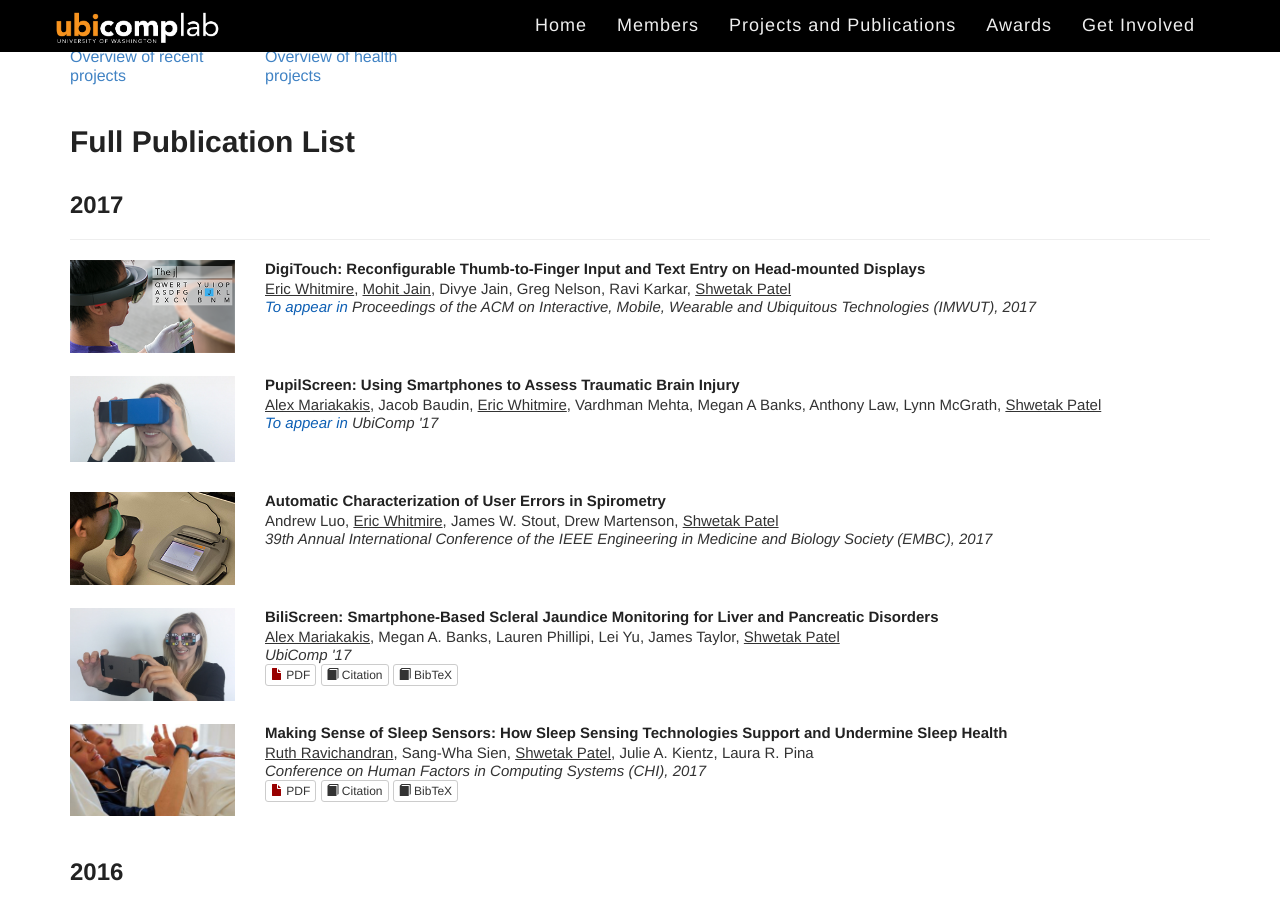
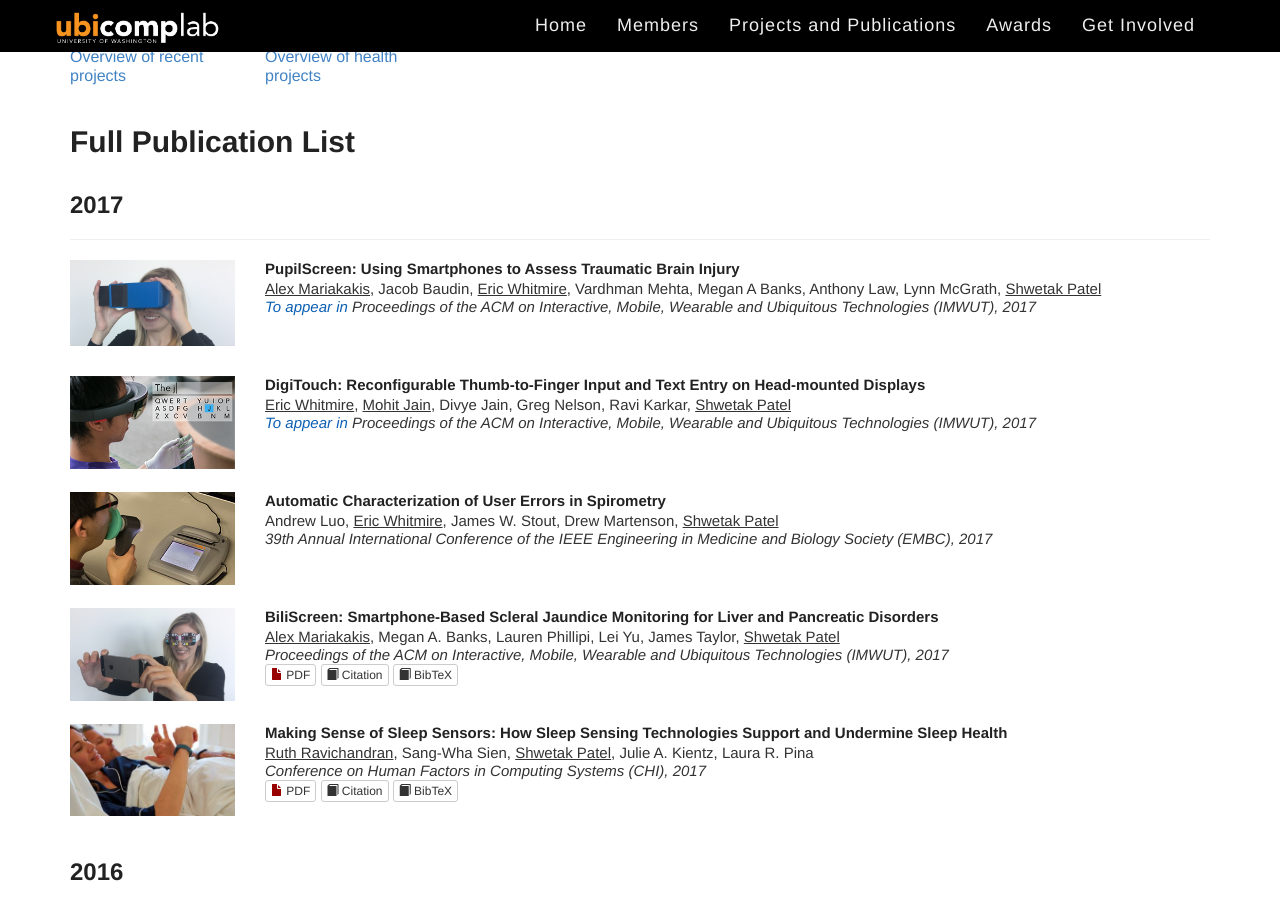
Before and after one commit to ubicomplab/ubicomplab.github.io, a Jekyll site: the page built from publications/index.html, in a window 1280 px wide and 900 px high, scrolled down 413 px. Built offline with Jekyll 4.4.1, drawn with Linux system fonts in a browser that asks for light colours; some web fonts are replaced.

Commit message:
tweaks to papers

```diff
--- a/_publications/biliscreen.md
+++ b/_publications/biliscreen.md
@@ -1,7 +1,7 @@
 ---
 title: 'BiliScreen: Smartphone-Based Scleral Jaundice Monitoring for Liver and Pancreatic Disorders'
 authors: [mariakakis, Megan A. Banks, Lauren Phillipi, Lei Yu, James Taylor, patel]
-conference: UbiComp '17
+conference: Proceedings of the ACM on Interactive, Mobile, Wearable and Ubiquitous Technologies (IMWUT), 2017
 date: 2017-07-05
 pdf: /pdfs/biliscreen.pdf
 image: /images/pubs/biliscreen.jpg
--- a/_publications/pupilscreen.md
+++ b/_publications/pupilscreen.md
@@ -1,8 +1,8 @@
 ---
 title: 'PupilScreen: Using Smartphones to Assess Traumatic Brain Injury'
 authors: [mariakakis, Jacob Baudin, whitmire, Vardhman Mehta, Megan A Banks, Anthony Law, Lynn McGrath, patel]
-conference: UbiComp '17
-date: 2017-09-05
+conference: Proceedings of the ACM on Interactive, Mobile, Wearable and Ubiquitous Technologies (IMWUT), 2017
+date: 2017-09-01
 pdf: /pdfs/pupilscreen.pdf
 image: /images/pubs/pupilscreen.jpg
 thumbnail: /images/pubs/pupilscreen_thumb.jpg
```
Also changed, not shown: _publications/digitouch.md (+1 -1 lines).
